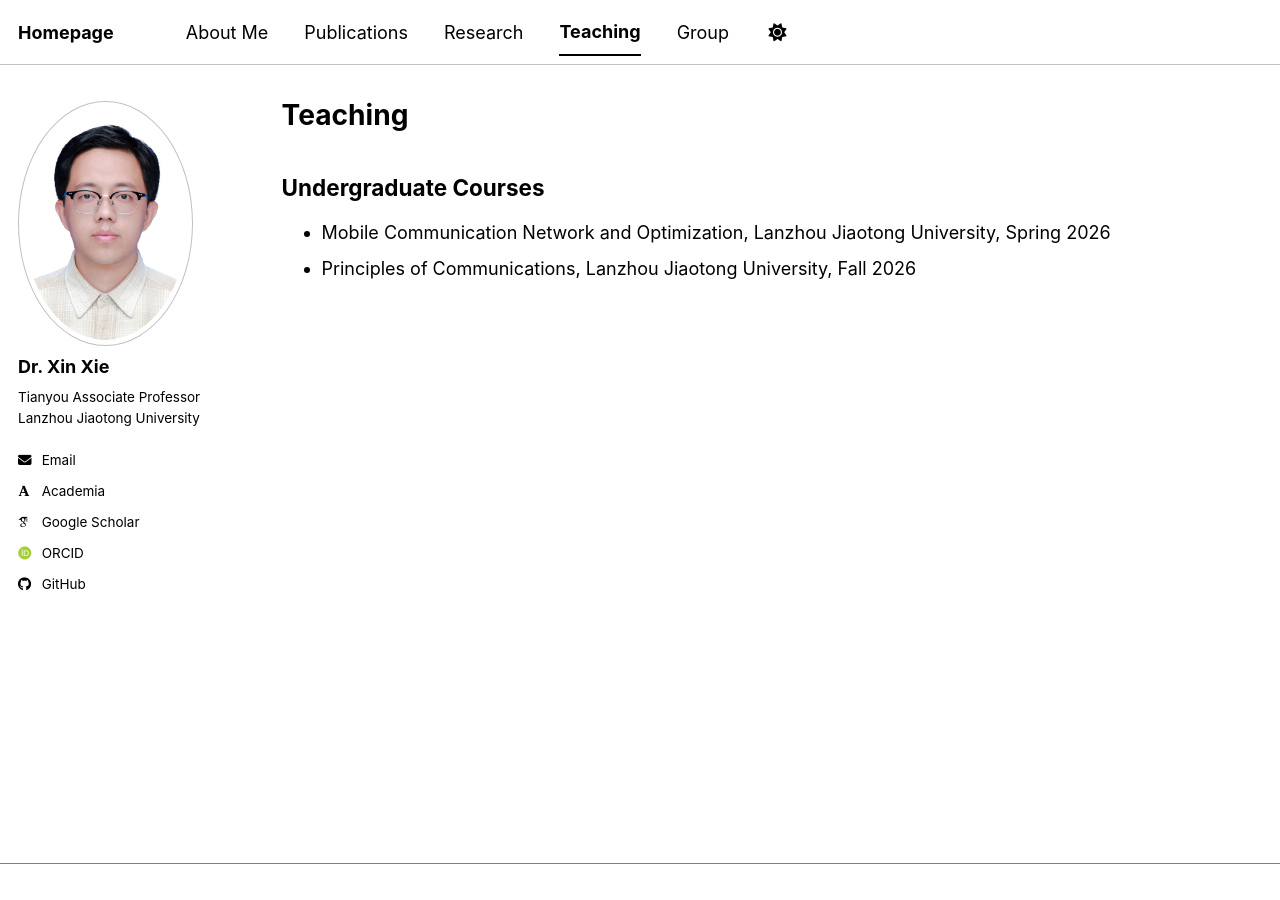
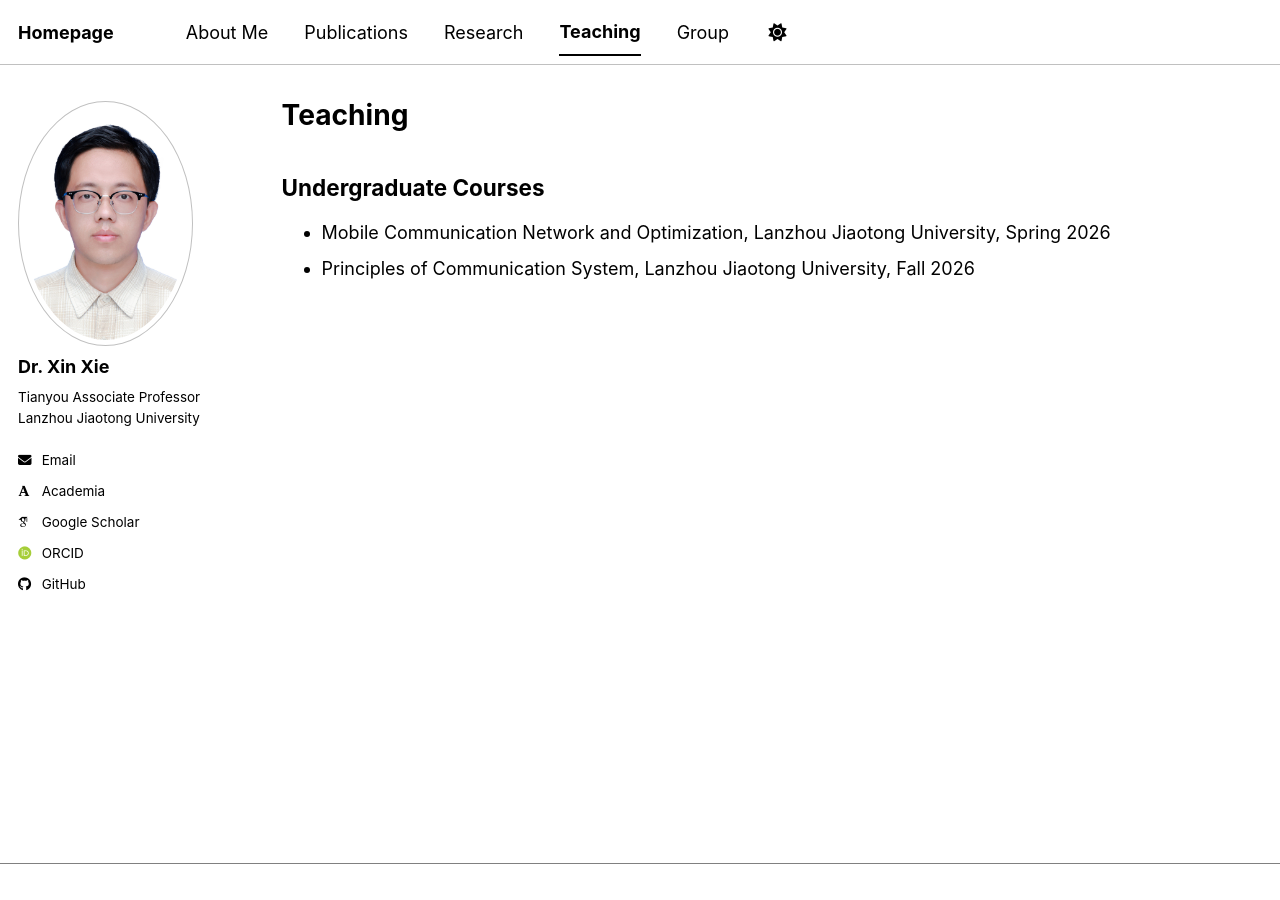
Before and after one commit to xiexin312/xiexin312.github.io, a Jekyll site: the page built from _pages/teaching-simple.md, in a window 1280 px wide. Built offline with Jekyll 4.4.1, drawn with Linux system fonts in a browser that asks for light colours; some web fonts are replaced; a script bundle is joined from its source files by our own code; library files that are not in the unit come from our copies.

Commit message:
添加teaching

```diff
--- a/_pages/teaching-simple.md
+++ b/_pages/teaching-simple.md
@@ -12,4 +12,4 @@ redirect_from:
 ## Undergraduate Courses
 
 - Mobile Communication Network and Optimization, Lanzhou Jiaotong University, Spring 2026
-- Principles of Communications, Lanzhou Jiaotong University, Fall 2026
+- Principles of Communication System, Lanzhou Jiaotong University, Fall 2026
```
